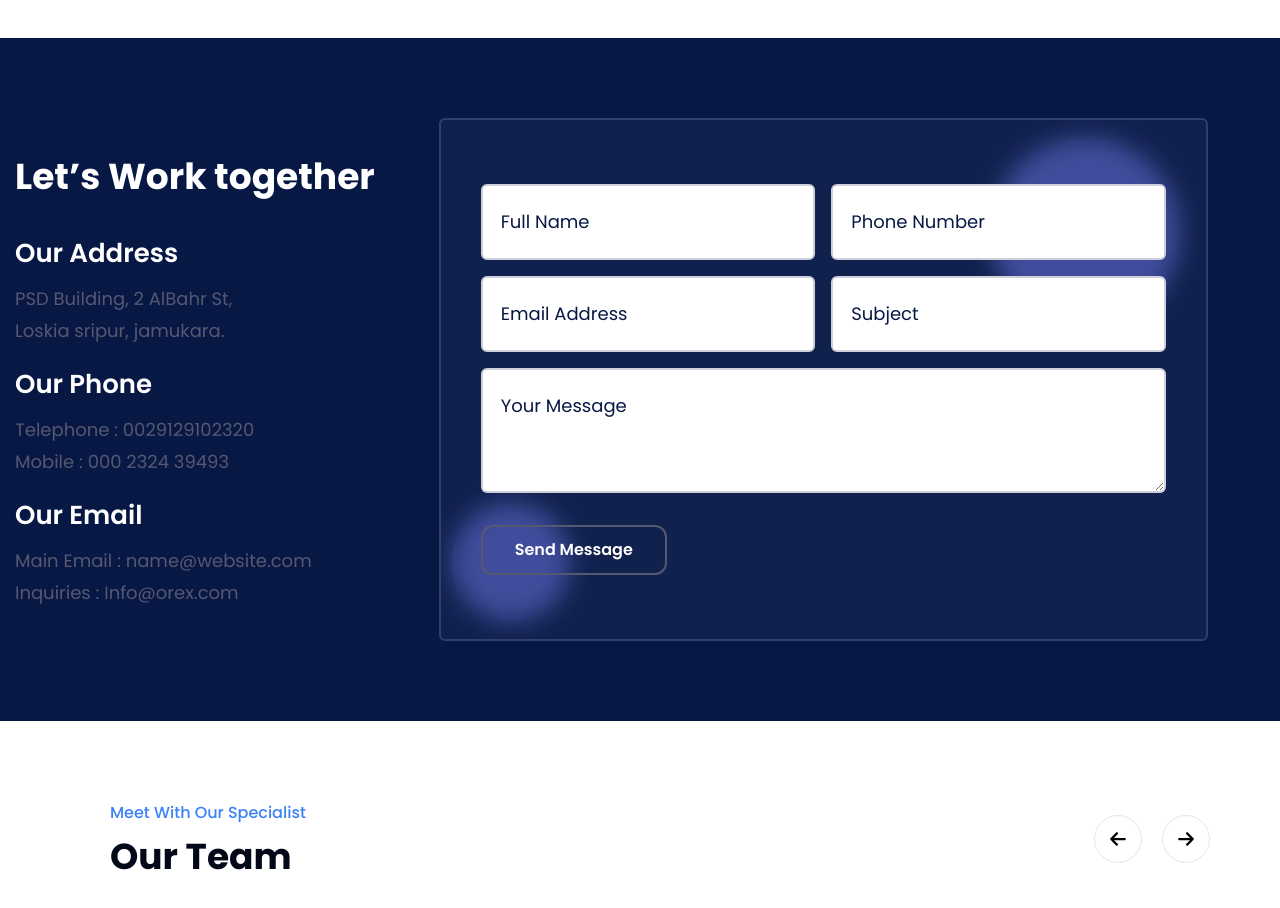
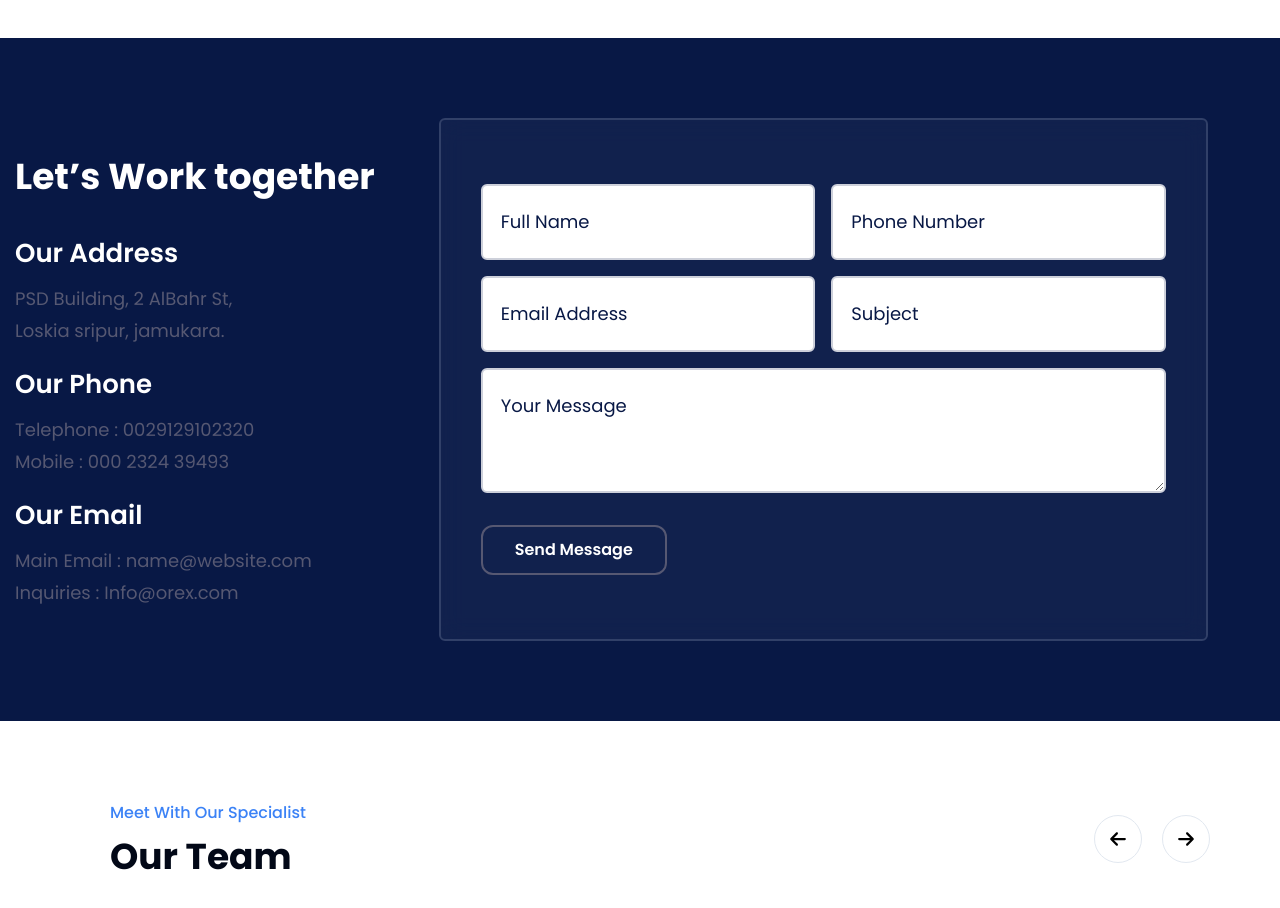
Before and after one commit to 47anjan/techdoit, a Next.js app: page / in a window 1280 px wide. Shown: the part 4980-5888 px from the top of the page. Built offline with nearby package versions, Linux system fonts and the light colour scheme.

Commit message:
update image dimensions for improved display in multiple components

```diff
--- a/app/projects/[id]/page.jsx
+++ b/app/projects/[id]/page.jsx
@@ -15,7 +15,7 @@ const ProjectDetailsPage = () => {
           <header className="mb-24 md:mb-section">
             <Image
               width={1200}
-              height={560}
+              height={800}
               alt="project title"
               className="w-full h-[420px] sm:h-[560px] object-cover rounded"
               src="/audit.jpg"
--- a/app/services/_components/ServiceFeed.jsx
+++ b/app/services/_components/ServiceFeed.jsx
@@ -23,8 +23,8 @@ const ServiceFeed = () => {
   return (
     <article>
       <Image
-        height={400}
-        width={740}
+        height={800}
+        width={800}
         className="w-full h-[400px] object-cover mb-10 rounded-2xl"
         alt=""
         src="/audit.jpg"
--- a/components/contact/Contact.jsx
+++ b/components/contact/Contact.jsx
@@ -38,8 +38,10 @@ const Contact = () => {
           </div>
         </div>
 
-        <div className="size-[189px] hidden lg:block absolute  rounded-full bg-purple top-5 2xl:-right-10 right-[6.25rem] z-0"></div>
-        <div className="size-[118px] hidden lg:block absolute rounded-full bg-purple bottom-5 2xl:-left-10 left-[28.25rem] z-0"></div>
+        {/* experiment */}
+
+        {/* <div className="size-[189px] hidden lg:block absolute  rounded-full bg-purple top-5 2xl:-right-10 right-[6.25rem] z-0"></div>
+        <div className="size-[118px] hidden lg:block absolute rounded-full bg-purple bottom-5 2xl:-left-10 left-[28.25rem] z-0"></div> */}
 
         <form className="py-16 w-full lg:basis-[769px] h-fit lg:py-16 border-2 bg-charcoal-blue/50 border-[#314068] relative  rounded-md flex flex-col  gap-10 lg:gap-0 backdrop-blur-md  px-10 lg:px-10  ">
           <div className="flex mb-8 flex-col gap-4">
```
